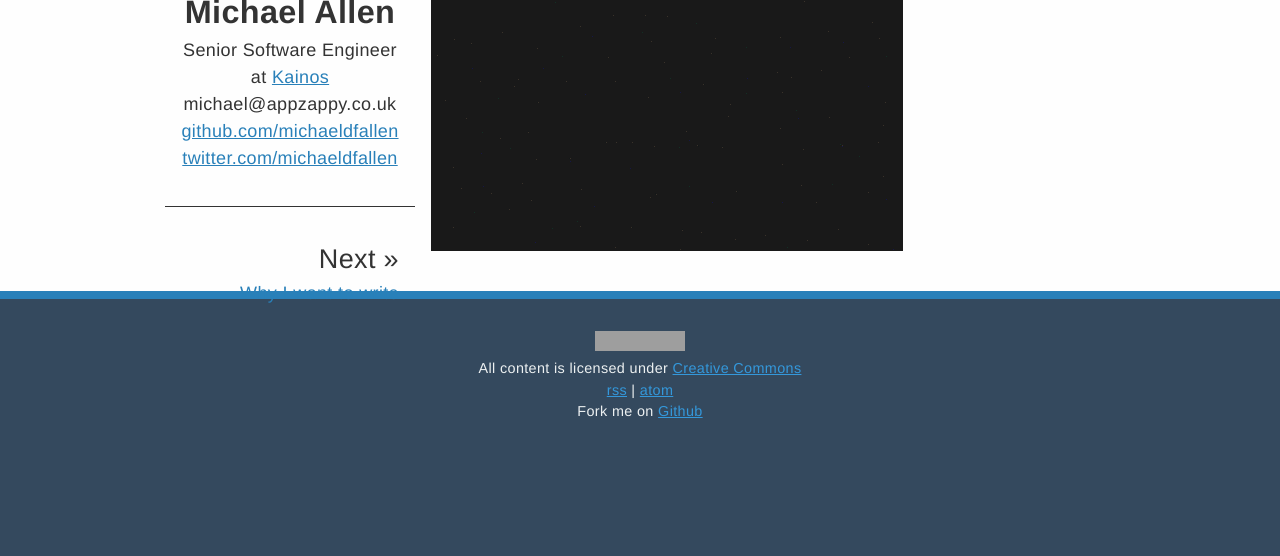
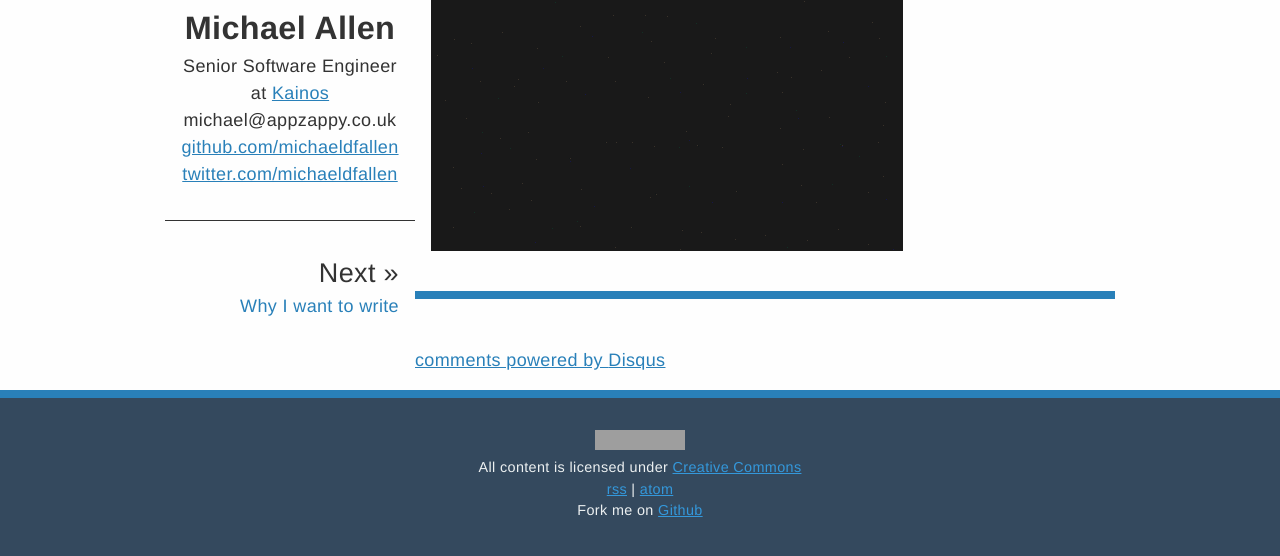
Before and after one commit to michaeldfallen/michaeldfallen.github.io, a Jekyll site: the page built from _posts/2014-03-17-git-init-git-commit-first-post.markdown, in a window 1280 px wide, cut to the strip 272-828 px from the top of the page. Built offline with Jekyll 4.4.1, drawn with Linux system fonts in a browser that asks for light colours; Markdown is read by kramdown in place of the engine named in the settings; comment, search, counter and statistics services are not loaded; grey boxes are pictures that could not be loaded.

Commit message:
added disqus and some further tweeks to the design

```diff
--- /dev/null
+++ b/_includes/disqus.html
@@ -0,0 +1,14 @@
+<div id="disqus_thread"></div>
+<script type="text/javascript">
+    /* * * CONFIGURATION VARIABLES: EDIT BEFORE PASTING INTO YOUR WEBPAGE * * */
+    var disqus_shortname = 'michaelallenio'; // required: replace example with your forum shortname
+
+    /* * * DON'T EDIT BELOW THIS LINE * * */
+    (function() {
+        var dsq = document.createElement('script'); dsq.type = 'text/javascript'; dsq.async = true;
+        dsq.src = '//' + disqus_shortname + '.disqus.com/embed.js';
+        (document.getElementsByTagName('head')[0] || document.getElementsByTagName('body')[0]).appendChild(dsq);
+    })();
+</script>
+<noscript>Please enable JavaScript to view the <a href="http://disqus.com/?ref_noscript">comments powered by Disqus.</a></noscript>
+<a href="http://disqus.com" class="dsq-brlink">comments powered by <span class="logo-disqus">Disqus</span></a>
--- a/_layouts/post.html
+++ b/_layouts/post.html
@@ -9,6 +9,9 @@
 {{ content }}
 </article>
 <nav>
+    <section class="flair">
+      {% include flair.html %}
+    </section>
   {% if page.previous or page.next %}
     <section class="pagination">
       <ul>
@@ -34,8 +37,8 @@
       </ul>
     </section>
   {% endif %}
-    <section class="flair">
-      {% include flair.html %}
-    </section>
 </nav>
+<article class="comments">
+  {% include disqus.html %}
+</article>
 <div class="clearfix"></div>
--- a/css/responsive.css
+++ b/css/responsive.css
@@ -26,6 +26,10 @@
     padding: 8px;
   }
 
+  section.comments {
+    padding: 8px;
+  }
+
   body > header h1 {
     padding: 0 8px;
   }
@@ -34,12 +38,15 @@
     padding: 8px;
   }
 
+
+  section.gravatar img {
+    width: 120px;
+    height: 120px;
+  }
+
   section.gravatar,
   section.contact {
-    display: block;
-    padding: 0;
-    width: initial;
-    text-align: center;
+    width: 40%;
   }
 }
 
@@ -53,15 +60,19 @@
   }
   body > header > hgroup,
   main > article,
-  main > nav {
+  main > nav,
+  section.comments {
     margin: 0 1em;
   }
+
+  section.gravatar img {
+    width: 150px;
+    height: 150px;
+  }
+
   section.gravatar,
   section.contact {
-    display: block;
-    padding: 0;
-    width: initial;
-    text-align: center;
+    width: 40%;
   }
 }
 
@@ -75,7 +86,8 @@
   }
   body > header > hgroup,
   main > article,
-  main > nav {
+  main > nav,
+  section.comments {
     margin: 0 5%;
   }
 }
@@ -90,7 +102,8 @@
   }
   body > header > hgroup,
   main > article,
-  main > nav {
+  main > nav,
+  section.comments {
     margin: 0 auto;
     width: 680px;
   }
@@ -108,7 +121,8 @@
     background: #fefefe;
   }
 
-  main > article {
+  main > article,
+  section.comments {
     margin-left: 250px;
     width: 700px;
   }
@@ -125,15 +139,8 @@
     text-align: center;
   }
 
-  section.flair {
-    position: absolute;
-    top:0;
-  }
-
   section.pagination {
     border-top: 1px solid #333;
-    position: relative;
-    top: 400px;
   }
 
   section.pagination li {
```
